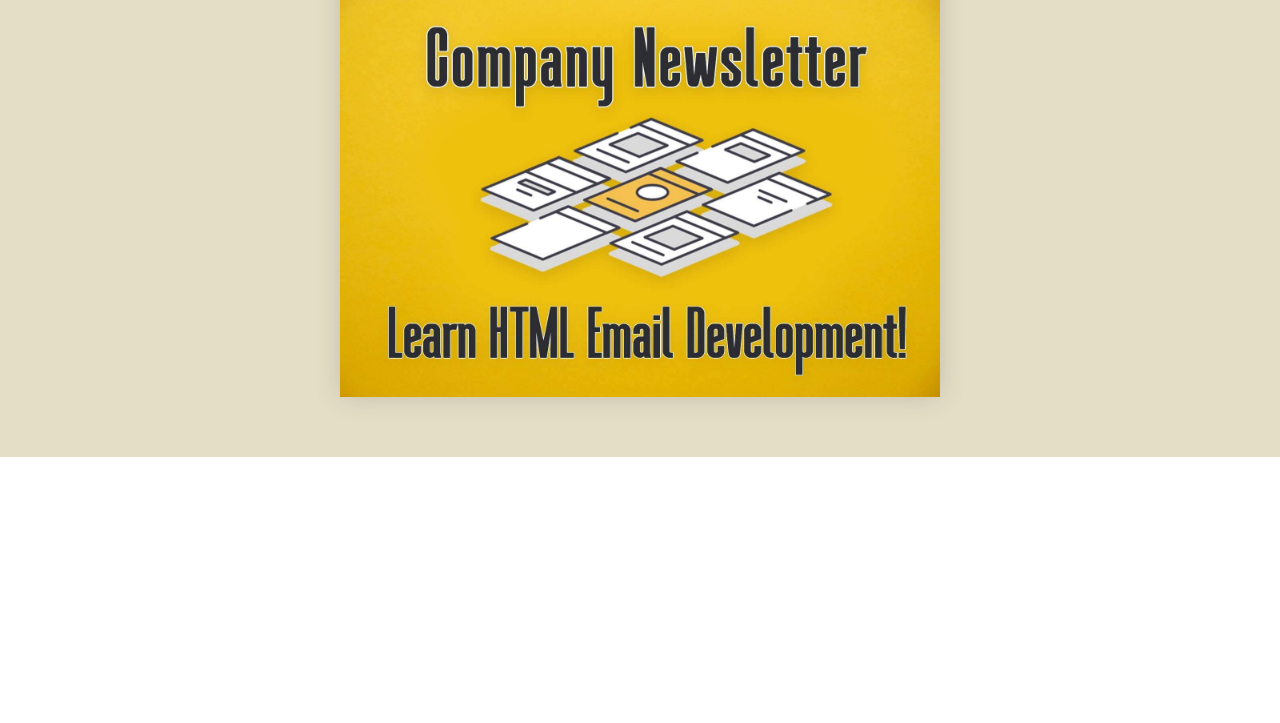
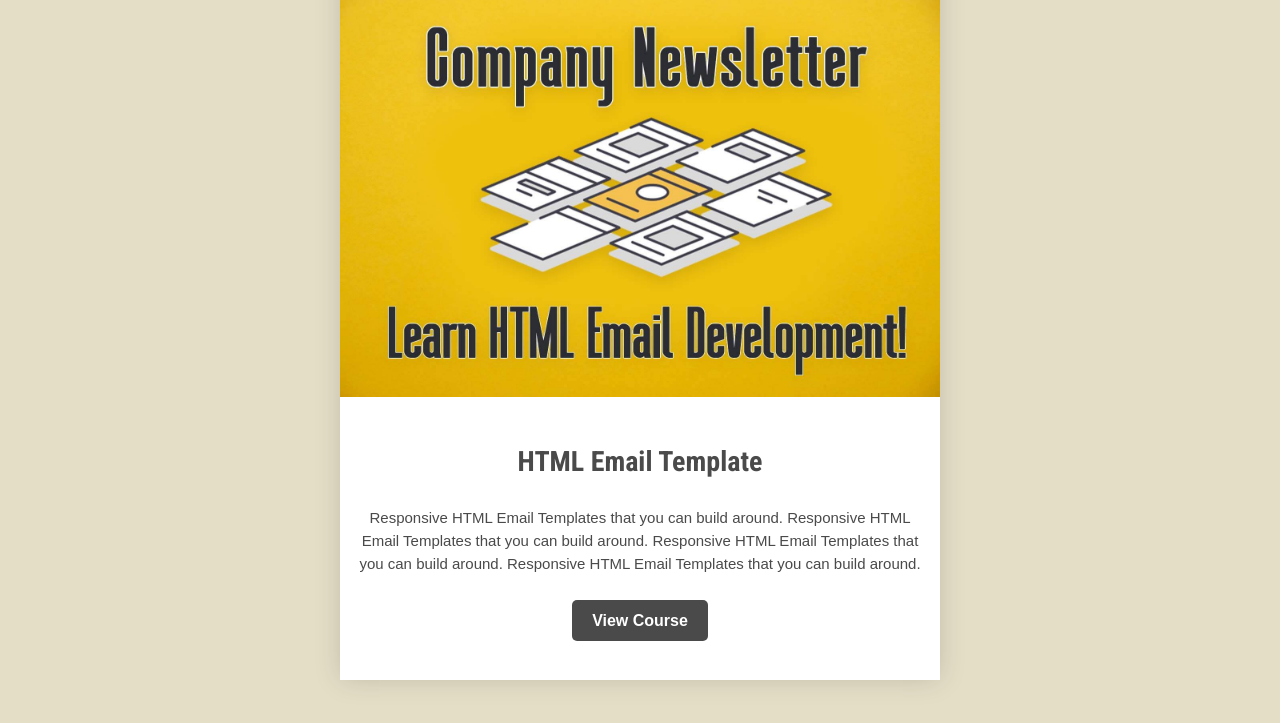
Before and after one commit to MariusDevelops/scn-email-template, a plain HTML site: page index.html in a window 1280 px wide. Shown: the part 99-822 px from the top of the page. Before the commit the page ends 800 px from the top, so only its background shows below. Drawn offline with Linux system fonts and the light colour scheme.

Commit message:
feat: title, text & button section

```diff
--- a/index.html
+++ b/index.html
@@ -32,6 +32,7 @@
         font-family: sans-serif;
         color: #4a4a4a;
         box-shadow: 0 0 25px rgb(0, 0, 0, 0.15);
+        text-align: center;
       }
       .social {
         width: 38px;
@@ -48,6 +49,18 @@
         max-width: 300px;
         display: inline-block;
         vertical-align: top;
+      }
+      h3 {
+        font-family: "Roboto Condensed", sans-serif;
+        font-size: 28px;
+      }
+      .button {
+        background-color: #4a4a4a;
+        color: #fff;
+        text-decoration: none;
+        padding: 12px 20px;
+        font-weight: bold;
+        border-radius: 5px;
       }
     </style>
   </head>
@@ -116,7 +129,32 @@
           </td>
         </tr>
         <!-- TITLE, TEXT & BUTTON -->
-
+        <tr>
+          <td style="padding: 20px 15px 50px">
+            <table width="100%">
+              <tr>
+                <td>
+                  <h3>
+                    HTML Email Template<span style="color: #c89800"></span>
+                  </h3>
+                  <p
+                    style="
+                      line-height: 23px;
+                      font-size: 15px;
+                      padding: 0 0 22px;
+                    "
+                  >
+                    Responsive HTML Email Templates that you can build around.
+                    Responsive HTML Email Templates that you can build around.
+                    Responsive HTML Email Templates that you can build around.
+                    Responsive HTML Email Templates that you can build around.
+                  </p>
+                  <a href="#" class="button">View Course</a>
+                </td>
+              </tr>
+            </table>
+          </td>
+        </tr>
         <!-- BORDER -->
 
         <!-- THREE COLUMN SECTION -->
```
